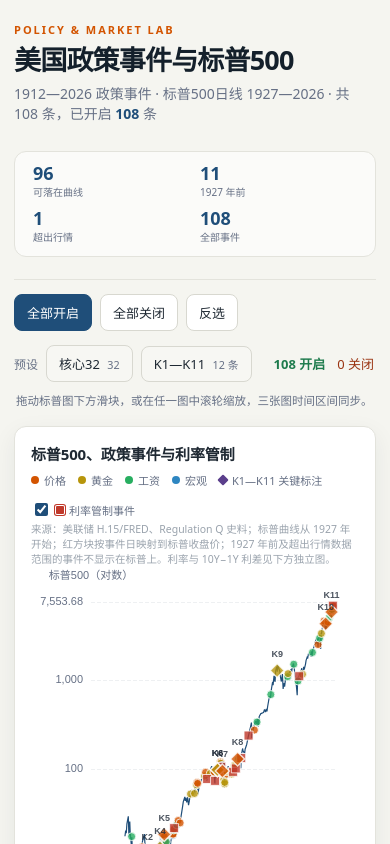
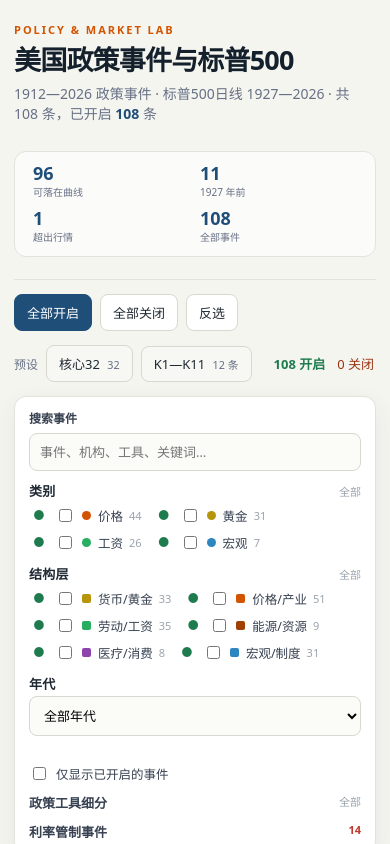
Before and after one commit to chenyh2003/us-policy-event-explorer, a React (Vite) app: page / in a window 390 px wide. Shown: the top 844 px of the page. Built offline with nearby package versions, Linux system fonts and the light colour scheme.

Commit message:
feat: move filters into a horizontal top bar

```diff
--- a/src/components/FilterSidebar.tsx
+++ b/src/components/FilterSidebar.tsx
@@ -80,7 +80,7 @@ export default function FilterSidebar({
   };
 
   return (
-    <aside className="sidebar">
+    <aside className="sidebar filter-bar">
       <div className="sidebar-section">
         <label className="search-label" htmlFor="event-search">搜索事件</label>
         <input
--- a/src/styles.css
+++ b/src/styles.css
@@ -94,10 +94,10 @@ h1, h2, h3, p { margin-top: 0; }
 
 /* workspace */
 .workspace {
-  display: grid;
-  grid-template-columns: 340px minmax(0, 1fr);
-  gap: 18px;
-  align-items: start;
+  display: flex;
+  flex-direction: column;
+  gap: 12px;
+  align-items: stretch;
 }
 .main-panel { min-width: 0; display: flex; flex-direction: column; gap: 18px; }
 .sync-hint { margin: -4px 2px 0; font-size: 11.5px; color: #667085; }
@@ -106,19 +106,34 @@ h1, h2, h3, p { margin-top: 0; }
 
 /* sidebar */
 .sidebar {
-  position: sticky;
-  top: 14px;
-  max-height: calc(100vh - 28px);
-  overflow: auto;
+  position: static;
+  max-height: none;
+  overflow: visible;
   background: var(--panel);
   border: 1px solid var(--line);
   border-radius: 12px;
-  padding: 16px;
+  padding: 12px 14px;
   box-shadow: var(--shadow);
+  display: flex;
+  flex-wrap: wrap;
+  align-items: flex-start;
+  gap: 10px 18px;
 }
-.sidebar-section { padding: 12px 0; border-bottom: 1px solid #f0f0ea; }
+.sidebar-section { padding: 0; border-bottom: 0; }
+.sidebar-section:first-child { flex: 0 1 230px; min-width: 210px; }
+.sidebar-section:nth-child(2) { flex: 1 1 300px; }
+.sidebar-section:nth-child(3) { flex: 1 1 360px; }
+.sidebar-section:nth-child(4) { flex: 0 0 145px; }
+.sidebar-section:nth-child(5) { flex: 0 0 auto; padding-top: 18px; }
 .sidebar-section:first-child { padding-top: 0; }
 .sidebar-section:last-of-type { border-bottom: 0; }
+.filter-bar .filter-list { flex-direction: row; flex-wrap: wrap; gap: 3px 12px; }
+.filter-bar .filter-row { min-height: 24px; }
+.filter-bar .section-heading { margin-bottom: 3px; }
+.filter-bar .control-hint { display: none; }
+.filter-bar .instruments-box,
+.filter-bar .rate-control-box { flex: 1 1 100%; }
+.filter-bar .clear-filters { width: auto; align-self: center; margin-top: 0; }
 .search-label { display: block; font-size: 12px; font-weight: 700; color: #374151; margin-bottom: 6px; }
 .search-input, .era-select {
   width: 100%;
@@ -370,14 +385,19 @@ h1, h2, h3, p { margin-top: 0; }
 
 /* responsive */
 @media (max-width: 1080px) {
-  .workspace { grid-template-columns: 300px minmax(0, 1fr); }
   .page-header { align-items: flex-start; flex-direction: column; }
 }
 @media (max-width: 820px) {
   .app-shell { padding: 18px 14px 30px; }
-  .workspace { grid-template-columns: 1fr; }
-  .sidebar { position: static; max-height: none; order: 2; }
+  .sidebar { position: static; max-height: none; order: 0; }
   .main-panel { order: 1; }
+  .filter-bar { flex-direction: column; }
+  .filter-bar .sidebar-section,
+  .filter-bar .sidebar-section:first-child,
+  .filter-bar .sidebar-section:nth-child(2),
+  .filter-bar .sidebar-section:nth-child(3),
+  .filter-bar .sidebar-section:nth-child(4),
+  .filter-bar .sidebar-section:nth-child(5) { flex: 1 1 auto; width: 100%; }
   .page-header { padding-top: 4px; }
   .header-stats { width: 100%; grid-template-columns: repeat(4, 1fr); gap: 10px; }
   .header-stats b { font-size: 18px; }
```
